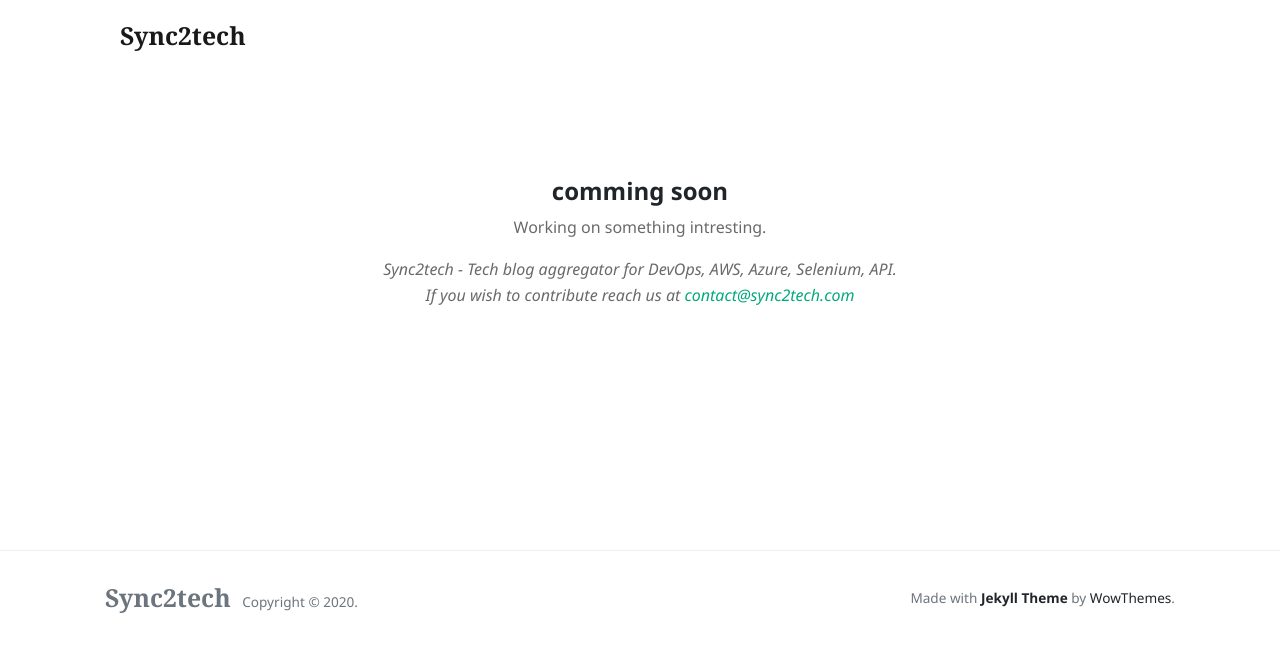
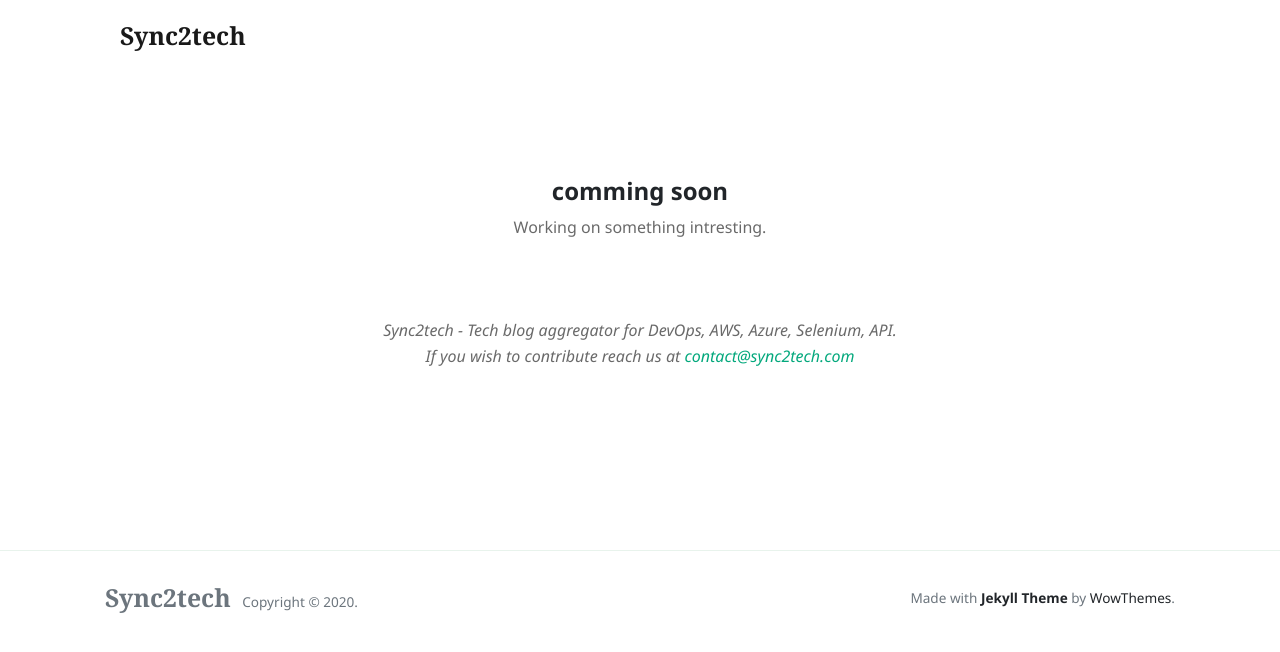
Before and after one commit to mohan-balakrishnan/sync2techold, a Jekyll site: the page built from index.html, in a window 1280 px wide. Shown: the top 652 px of the page. Built offline with Jekyll 4.4.1, drawn with Linux system fonts in a browser that asks for light colours; nearby versions of some CDN libraries; the list of posts is cut into pages by our own code.

Commit message:
Update index.html

```diff
--- a/index.html
+++ b/index.html
@@ -13,7 +13,7 @@
 
 <center>
     <h1 class="h4 font-weight-bold">comming soon</h1>
-    <p class="excerpt"> Working on something intresting.</p>
+    <p class="excerpt"> Working on something intresting.</p><br><br>
     <p class="excerpt"><i>Sync2tech - Tech blog aggregator for DevOps, AWS, Azure, Selenium, API.<br>If you wish to contribute reach us at <a href="mailto:>contact@sync2tech.com?Subject=Enquiry%20from%20sync2tech.com" target="_top">contact@sync2tech.com</a>
     </i></p>
 </center>
```
